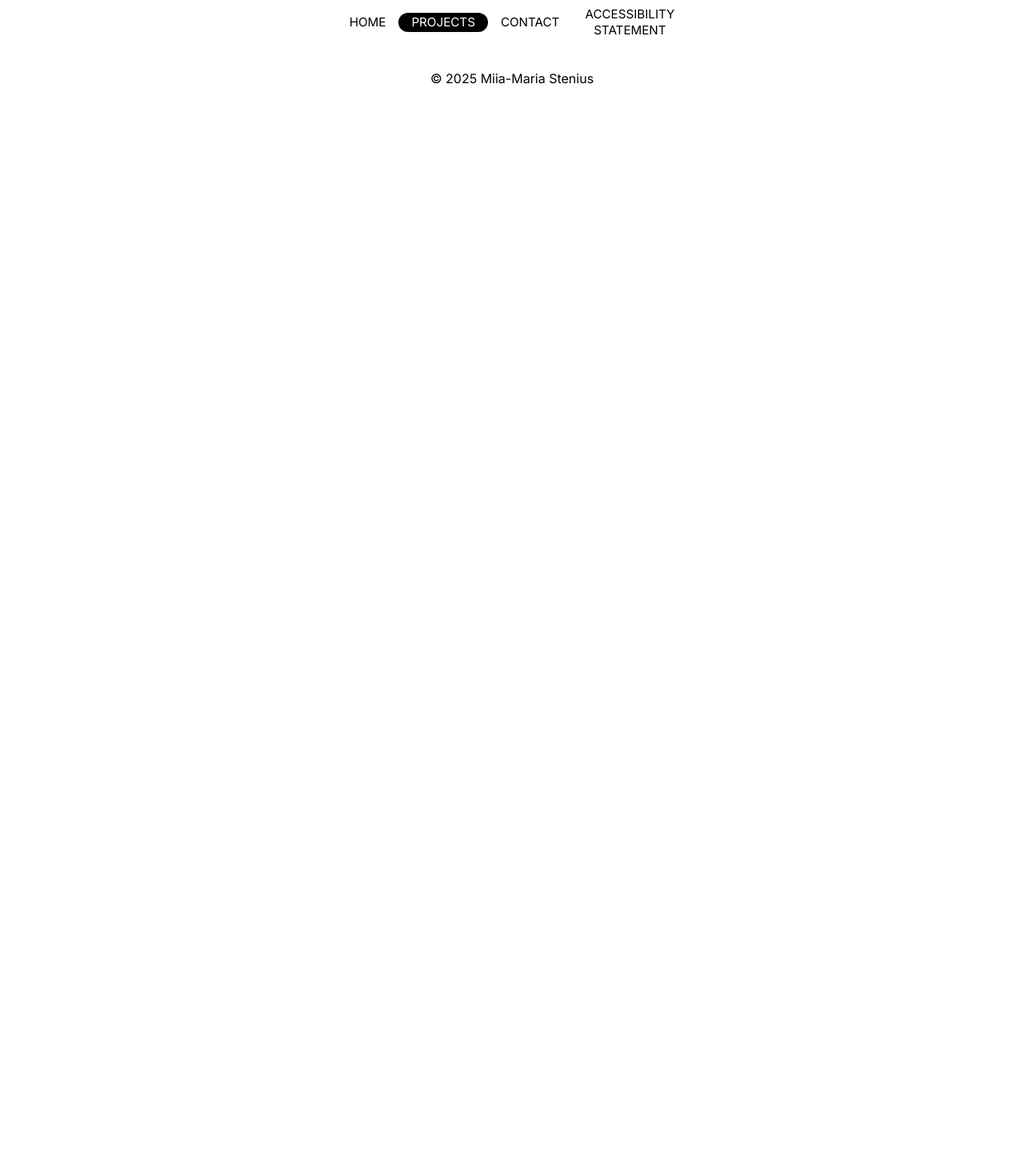
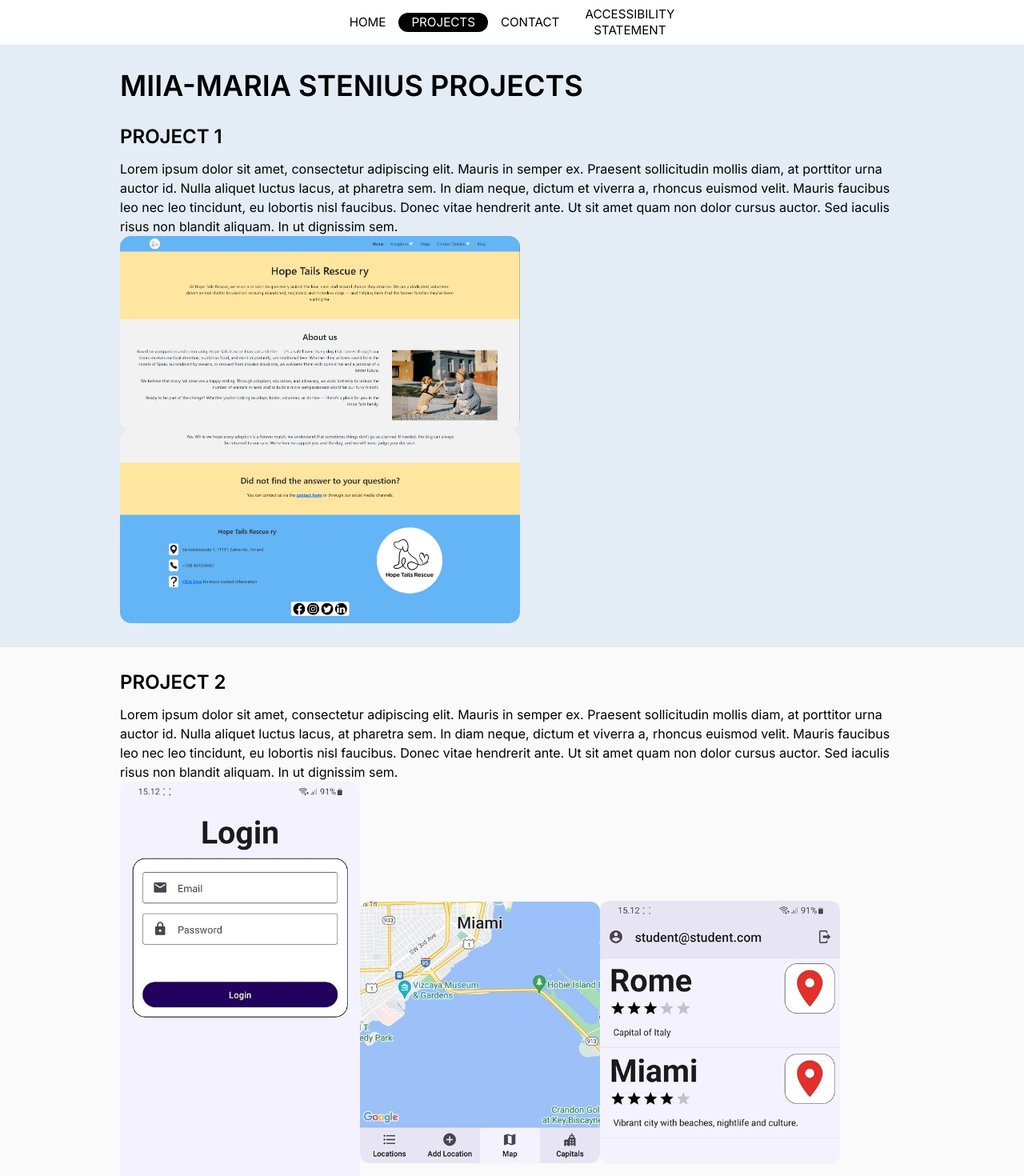
Before and after one commit to miia-mariastenius/portfolio, a React (Vite) app: page /projects in a window 1280 px wide. Shown: the top 1470 px of the page at 80% size. Before the commit the page ends 800 px from the top, so only its background shows below. Built offline with nearby package versions, Linux system fonts and the light colour scheme.

Commit message:
Project page added headings, placeholder text and images

```diff
--- a/src/css/App.css
+++ b/src/css/App.css
@@ -97,6 +97,20 @@ p {
   align-items: center;
 }
 
+.project1-img{
+   /* width: 100%; */
+  height: auto;
+  max-width: 500px;
+  border-radius: 14px;
+}
+
+.project2-img{
+   /* width: 100%; */
+  height: auto;
+  max-width: 300px;
+  border-radius: 12px;
+}
+
 
 @media only screen and (max-width: 374px) {
   .portrait-img {
--- a/src/pages/Projects.jsx
+++ b/src/pages/Projects.jsx
@@ -1,6 +1,39 @@
+import rescueproject1 from "../images/HopeTailsRescue1.jpg"
+import rescueproject2 from "../images/HopeTailsRescue2.jpg"
+import locationproject1 from "../images/LocationApp1.jpg"
+import locationproject2 from "../images/LocationApp2.jpg"
+import locationproject3 from "../images/LocationApp3.jpg"
+
 function Projects() {
-  return(
-    <></>
+  return (
+    <>
+      <div className="header-container">
+        <div className="contents">
+          <h1>MIIA-MARIA STENIUS PROJECTS</h1>
+          <div>
+            <h2>PROJECT 1</h2>
+            <p>Lorem ipsum dolor sit amet, consectetur adipiscing elit. Mauris in semper ex. Praesent sollicitudin mollis diam, at porttitor urna auctor id. Nulla aliquet luctus lacus, at pharetra sem. In diam neque, dictum et viverra a, rhoncus euismod velit. Mauris faucibus leo nec leo tincidunt, eu lobortis nisl faucibus. Donec vitae hendrerit ante. Ut sit amet quam non dolor cursus auctor. Sed iaculis risus non blandit aliquam. In ut dignissim sem.</p>
+          </div>
+          <div>
+            <img src={rescueproject1} alt="Screenshot of Hope Tails Rescue project" className="project1-img" />
+            <img src={rescueproject2} alt="Screenshot of Hope Tails Rescue project" className="project1-img" />
+          </div>
+        </div>
+      </div>
+      <div className="secondary-container">
+        <div className="contents">
+          <div>
+            <h2>PROJECT 2</h2>
+            <p>Lorem ipsum dolor sit amet, consectetur adipiscing elit. Mauris in semper ex. Praesent sollicitudin mollis diam, at porttitor urna auctor id. Nulla aliquet luctus lacus, at pharetra sem. In diam neque, dictum et viverra a, rhoncus euismod velit. Mauris faucibus leo nec leo tincidunt, eu lobortis nisl faucibus. Donec vitae hendrerit ante. Ut sit amet quam non dolor cursus auctor. Sed iaculis risus non blandit aliquam. In ut dignissim sem.  </p>
+          </div>
+          <div>
+            <img src={locationproject1} alt="Screenshot of Location App project" className="project2-img" />
+            <img src={locationproject2} alt="Screenshot of Location App project" className="project2-img" />
+            <img src={locationproject3} alt="Screenshot of Location App project" className="project2-img" />
+          </div>
+        </div>
+      </div>
+    </>
   )
 }
 
```
